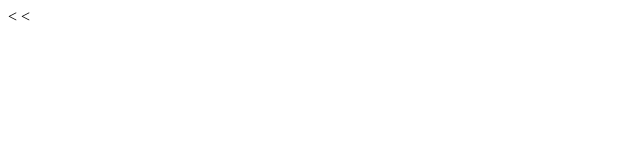
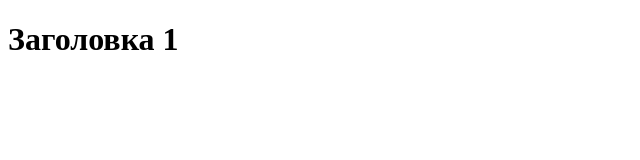
Before and after one commit to taptun/github-for-beginners, a plain HTML site: page index.html in a window 1280 px wide. Shown: the whole page, without its empty margins (0-640 px from the left). Drawn offline with Linux system fonts and the light colour scheme.

Commit message:
Добавили h1

```diff
--- a/index.html
+++ b/index.html
@@ -1,11 +1,11 @@
-<<!DOCTYPE html>
+<!DOCTYPE html>
 <html lang="en" dir="ltr">
   <head>
     <meta charset="utf-8">
-    <<link rel="stylesheet" href="style.css">
+    <link rel="stylesheet" href="style.css">
     <title>My document</title>
   </head>
   <body>
-
+    <h1>Заголовка 1</h1>
   </body>
 </html>
```
